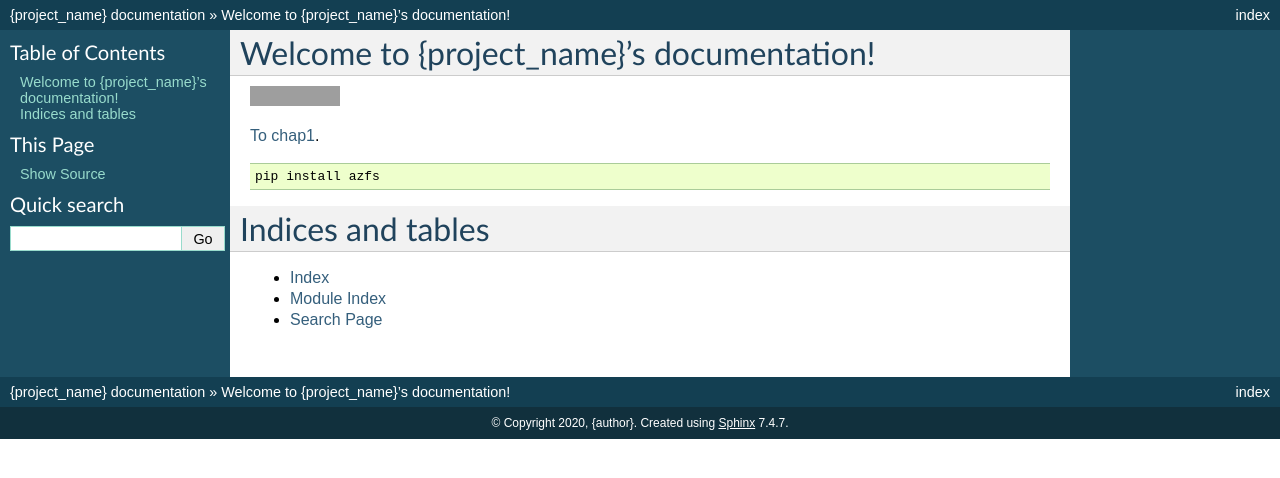
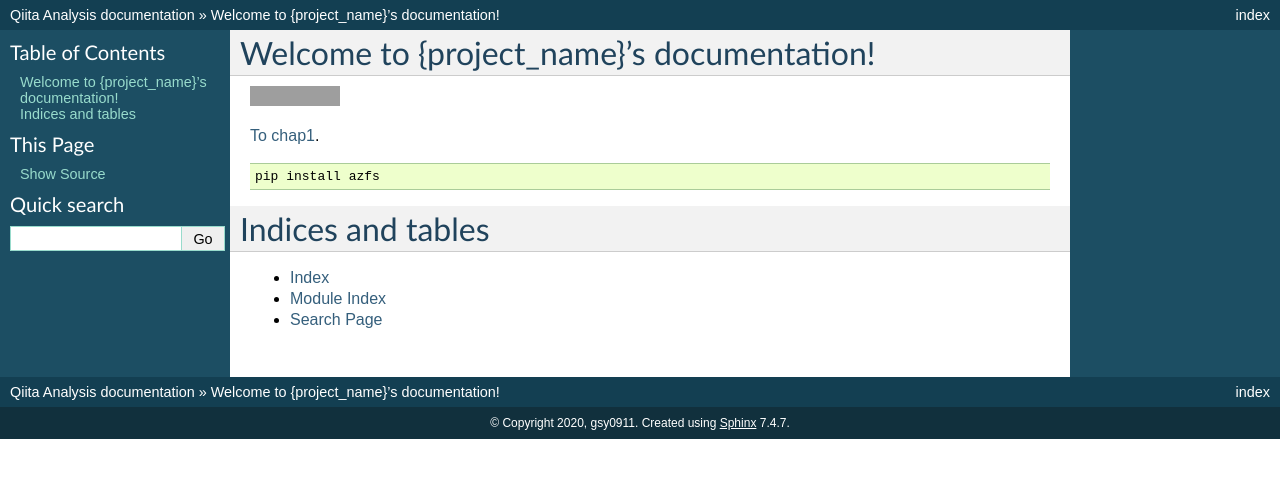
Before and after one commit to gsy0911/qiita_analysis, a Sphinx documentation site: the page built from docs/index.rst, in a window 1280 px wide. Shown: the top 478 px of the page. Built offline with Sphinx 7.4.7, drawn with Linux system fonts in a browser that asks for light colours; pages that are not in the unit, such as notebooks, are missing from menus; grey boxes are pictures that could not be loaded.

Commit message:
initial modification

```diff
--- a/docs/conf.py
+++ b/docs/conf.py
@@ -17,9 +17,9 @@
 
 # -- Project information -----------------------------------------------------
 
-project = '{project_name}'
-copyright = '2020, {author}'
-author = '{author}'
+project = 'Qiita Analysis'
+copyright = '2020, gsy0911'
+author = 'gsy0911'
 
 
 # -- General configuration ---------------------------------------------------
--- a/pyproject.toml
+++ b/pyproject.toml
@@ -1,11 +1,11 @@
 [tool.poetry]
-name = "{project_name}"
+name = "qiita_analysis"
 version = "0.1.0"
 description = ""
-authors = ["{your_name} <{your_email}>"]
+authors = ["gsy0911 <yoshiki0911@gmail.com>"]
 
 [tool.poetry.dependencies]
-python = "^3.7"
+python = "^3.8"
 
 [tool.poetry.dev-dependencies]
 jupyterlab = "^2.1.1"
```
Also changed, not shown: README.md (+1 -30 lines), setup.py (+8 -9 lines), 2 other files.
